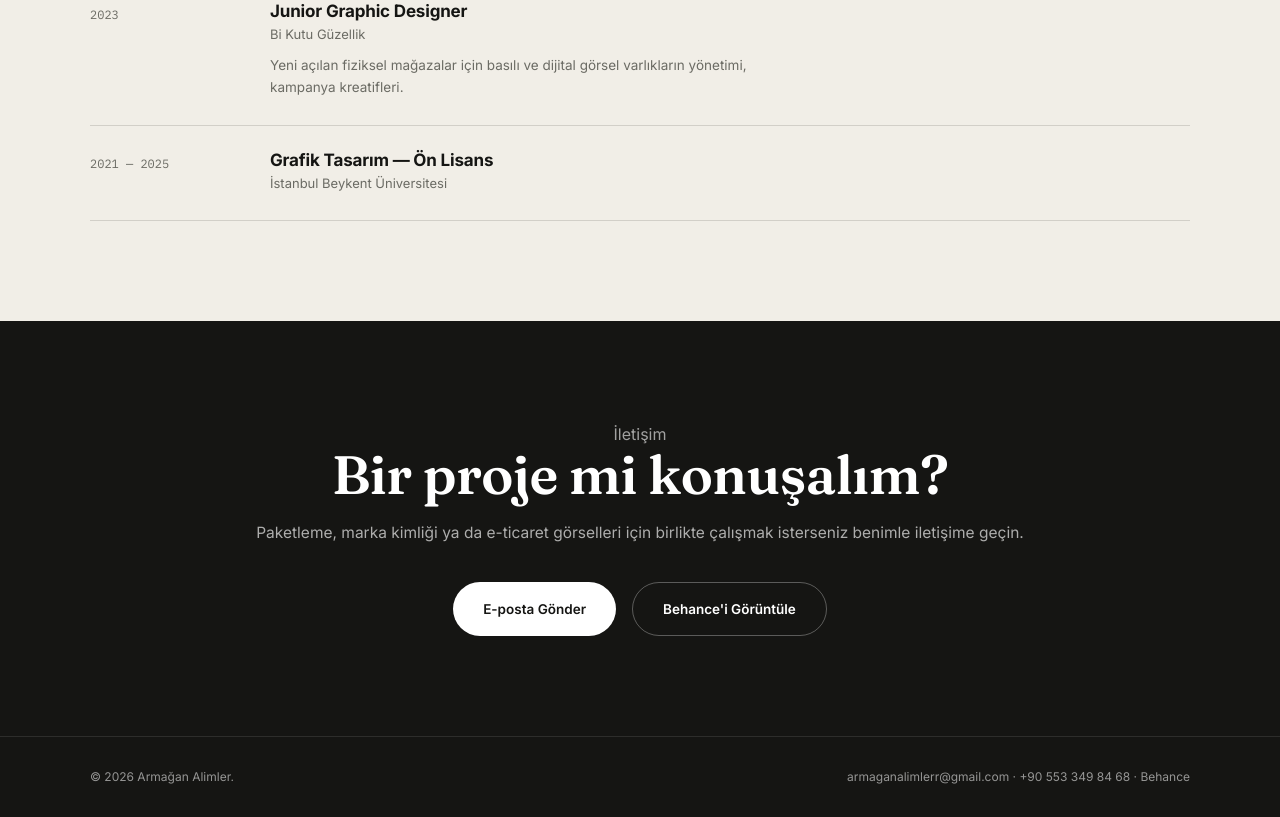
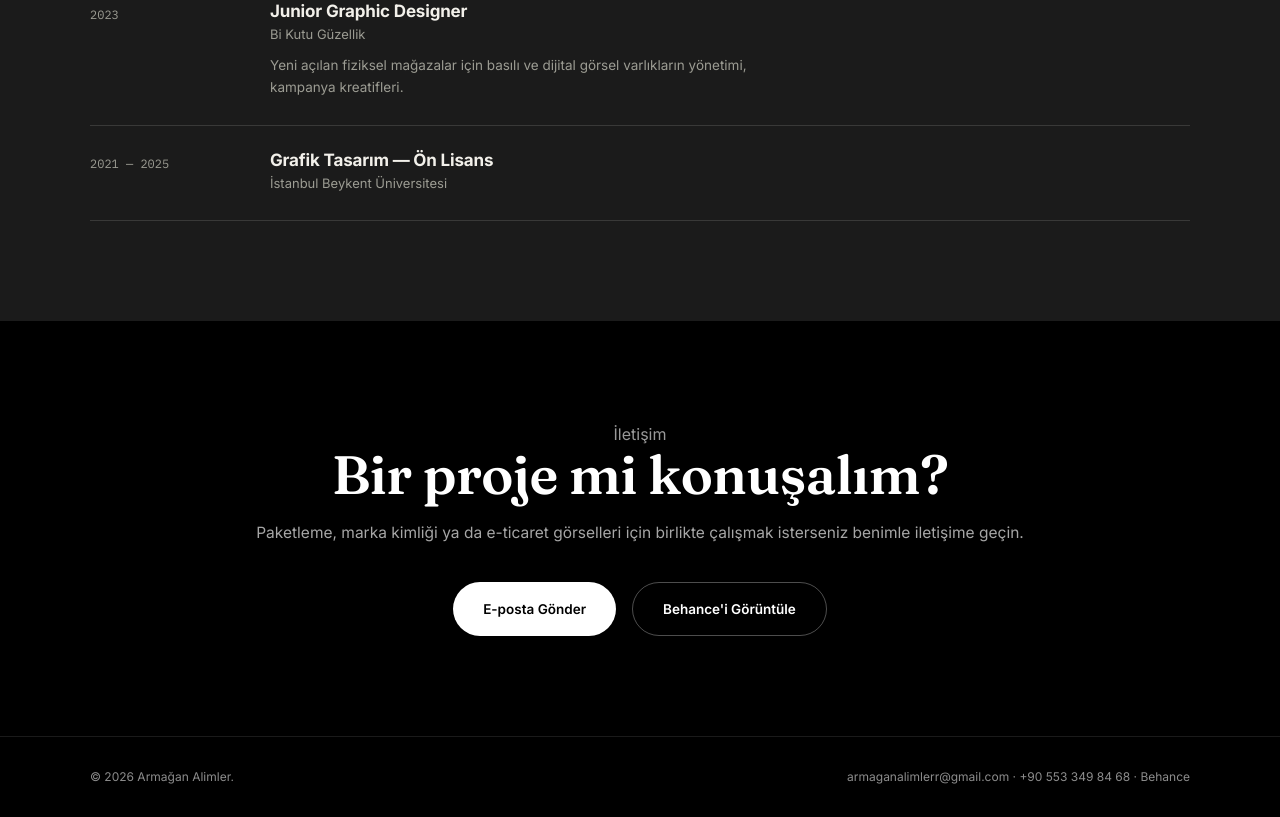
Before and after one commit to Armaganalimler/Porfolio, a plain HTML site: page index.html in a window 1280 px wide. Shown: the part 6514-7331 px from the top of the page. Drawn offline with Linux system fonts and the light colour scheme.

Commit message:
Add files via upload

```diff
--- a/index.html
+++ b/index.html
@@ -9,11 +9,11 @@
 <script type="application/ld+json">{"@context":"https://schema.org","@type":"Person","name":"Armağan Alimler","jobTitle":"Graphic Designer — Packaging & Brand Identity","email":"armaganalimlerr@gmail.com","telephone":"+90 553 349 84 68","address":{"@type":"PostalAddress","addressLocality":"Istanbul","addressCountry":"TR"},"sameAs":["https://www.behance.net/armaganalimler"]}</script>
 <style>
 :root{
-  --paper:#FAF9F5;
-  --paper-2:#F1EEE7;
-  --ink:#151513;
-  --gray:#6B6B64;
-  --line:rgba(21,21,19,0.14);
+  --paper:#121212;
+  --paper-2:#1B1B1B;
+  --ink:#F2F0EA;
+  --gray:#9C9C93;
+  --line:rgba(242,240,234,0.14);
   --white:#FFFFFF;
   --maxw:1180px;
 }
@@ -35,7 +35,7 @@ img{display:block; max-width:100%;}
 .wrap{max-width:var(--maxw); margin:0 auto; padding:0 40px;}
 @media (max-width:640px){ .wrap{padding:0 22px;} }
 
-.skip-link{position:absolute; left:16px; top:-60px; background:var(--ink); color:var(--white); padding:10px 16px; z-index:1000; font-size:13px; transition:top .2s ease;}
+.skip-link{position:absolute; left:16px; top:-60px; background:#000; color:#fff; padding:10px 16px; z-index:1000; font-size:13px; transition:top .2s ease;}
 .skip-link:focus{top:16px;}
 a:focus-visible, button:focus-visible{outline:2px solid var(--ink); outline-offset:3px;}
 
@@ -47,14 +47,14 @@ a:focus-visible, button:focus-visible{outline:2px solid var(--ink); outline-offs
 .crop.tl{top:18px; left:18px;} .crop.tr{top:18px; right:18px;} .crop.bl{bottom:18px; left:18px;} .crop.br{bottom:18px; right:18px;}
 @media (max-width:760px){ .crop{display:none;} }
 
-header{position:fixed; top:0; left:0; right:0; z-index:100; background:rgba(250,249,245,0.86); backdrop-filter:blur(10px); border-bottom:1px solid var(--line); padding:20px 0;}
+header{position:fixed; top:0; left:0; right:0; z-index:100; background:rgba(18,18,18,0.86); backdrop-filter:blur(10px); border-bottom:1px solid var(--line); padding:20px 0;}
 nav.wrap{display:flex; align-items:center; justify-content:space-between;}
 .brand{font-family:'Fraunces',serif; font-weight:600; font-size:18px;}
 .navlinks{display:flex; gap:30px; align-items:center;}
 .navlinks a:not(.nav-cta){font-size:13px; color:var(--gray); transition:color .2s ease;}
 .navlinks a:not(.nav-cta):hover{color:var(--ink);}
 .nav-cta{border:1px solid var(--ink); padding:8px 18px; border-radius:99px; font-size:12.5px; transition:background .2s ease, color .2s ease;}
-.nav-cta:hover{background:var(--ink); color:var(--white);}
+.nav-cta:hover{background:var(--ink); color:var(--paper);}
 .menu-btn{display:none; background:none; border:none; cursor:pointer; padding:6px;}
 .menu-btn span{display:block; width:20px; height:2px; background:var(--ink); margin:5px 0;}
 @media (max-width:760px){
@@ -110,17 +110,17 @@ section{padding:100px 0;}
 .exp-row p{font-size:13.5px; color:var(--gray); margin-top:9px; max-width:60ch;}
 
 /* ===== CONTACT ===== */
-.contact-band{background:var(--ink); color:var(--white); text-align:center;}
+.contact-band{background:#000; color:#fff; text-align:center;}
 .contact-band h2{color:var(--white); font-size:clamp(30px,4.6vw,54px);}
 .contact-band p{margin-top:16px; color:rgba(255,255,255,0.65); font-size:15.5px;}
 .contact-actions{display:flex; gap:16px; justify-content:center; margin-top:36px; flex-wrap:wrap;}
 .btn{display:inline-flex; align-items:center; gap:8px; padding:15px 30px; border-radius:99px; font-size:13.5px; font-weight:600; transition:transform .2s ease;}
-.btn.solid{background:var(--white); color:var(--ink);}
+.btn.solid{background:#fff; color:#000;}
 .btn.solid:hover{transform:translateY(-2px);}
 .btn.ghost{border:1px solid rgba(255,255,255,0.3); color:var(--white);}
 .btn.ghost:hover{border-color:var(--white);}
 
-footer{background:var(--ink); color:rgba(255,255,255,0.55); padding:30px 0; border-top:1px solid rgba(255,255,255,0.1);}
+footer{background:#000; color:rgba(255,255,255,0.55); padding:30px 0; border-top:1px solid rgba(255,255,255,0.1);}
 .footer-row{display:flex; justify-content:space-between; flex-wrap:wrap; gap:10px; font-size:12px;}
 .footer-row a:hover{color:var(--white);}
 
```
Also changed, not shown: ahmetrusan.html (+10 -10 lines), ecrou.html (+10 -10 lines), hukuk.html (+10 -10 lines), kiwi-packaging.html (+10 -10 lines), kiwi-social.html (+10 -10 lines), ozko.html (+10 -10 lines), xenon.html (+10 -10 lines).
